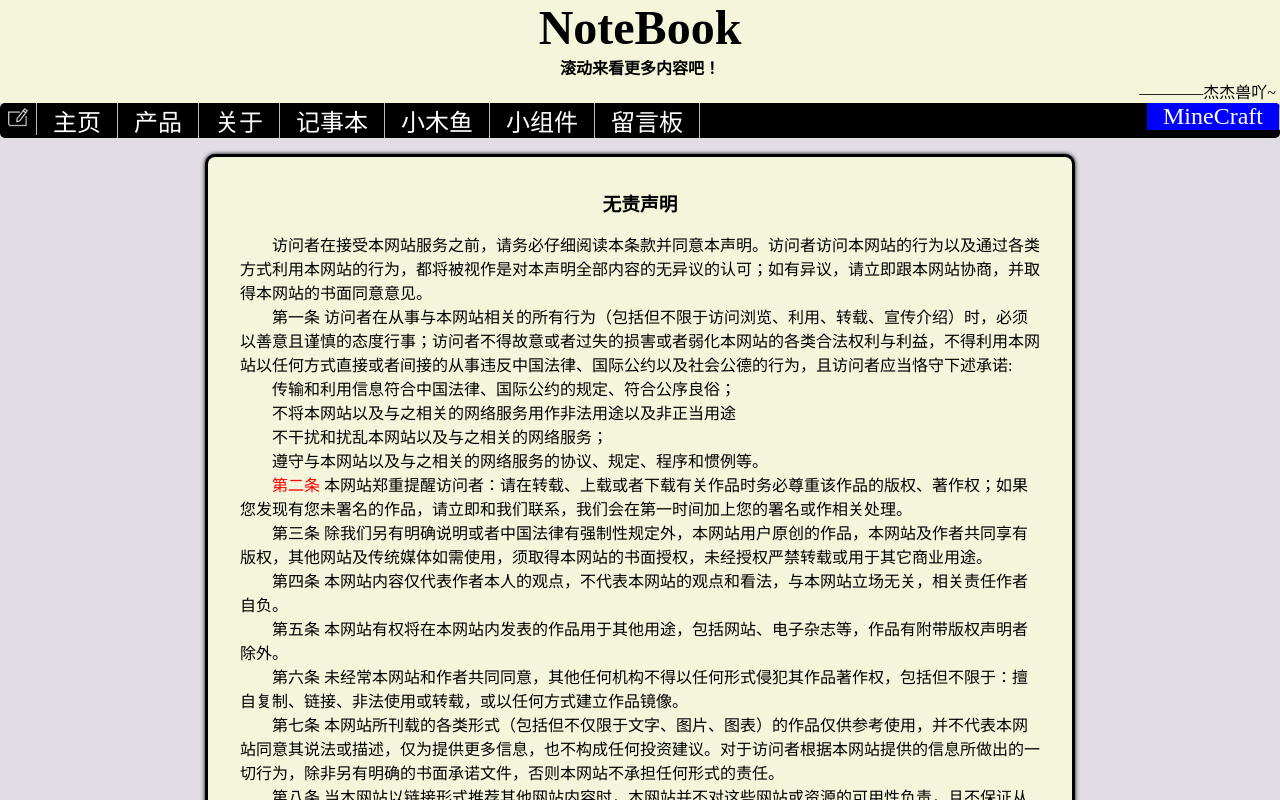
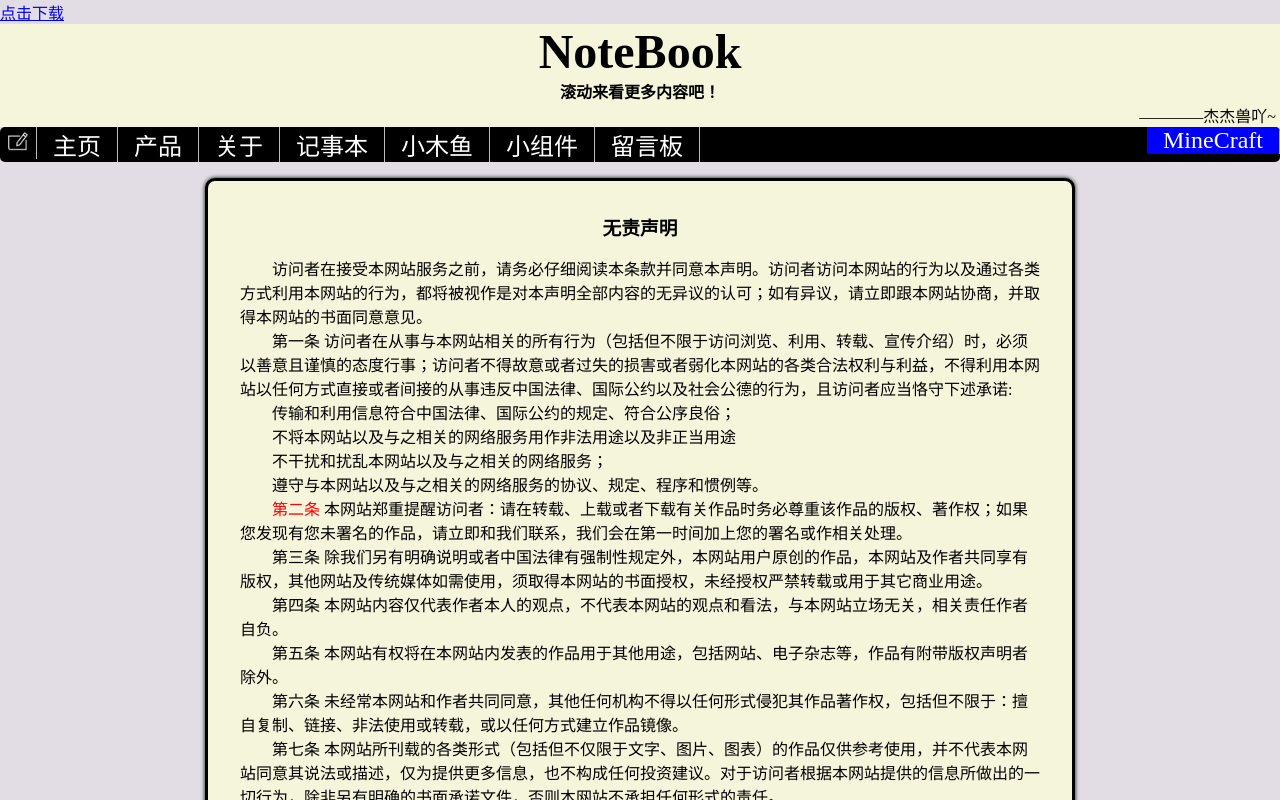
Before and after one commit to CRDDDD/CRDDDD.github.io, a plain HTML site: page index.html in a window 1280 px wide. Shown: the top 800 px of the page. Drawn offline with Linux system fonts and the light colour scheme.

Commit message:
Add files via upload

```diff
--- a/index.html
+++ b/index.html
@@ -117,6 +117,7 @@
     </style>
 </head>
 <body class="all">
+    <a href="./删除.png">点击下载</a>
     <div class="header">
         <h1>NoteBook</h1>
         <p class="aaa">滚动来看更多内容吧！</p>
```
